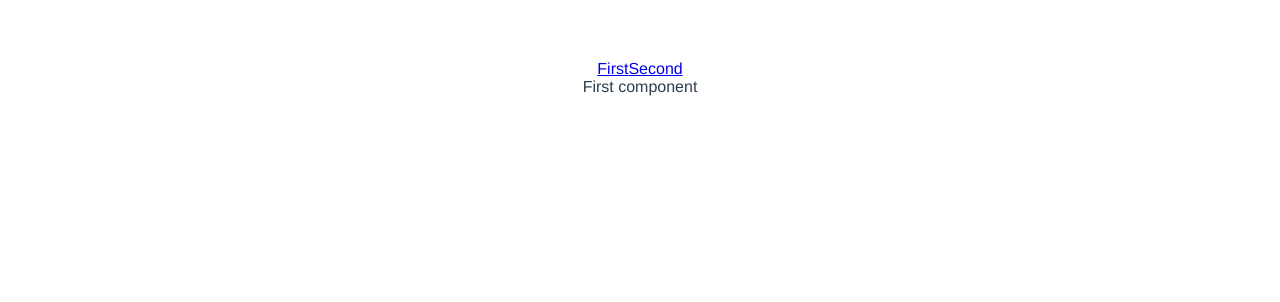
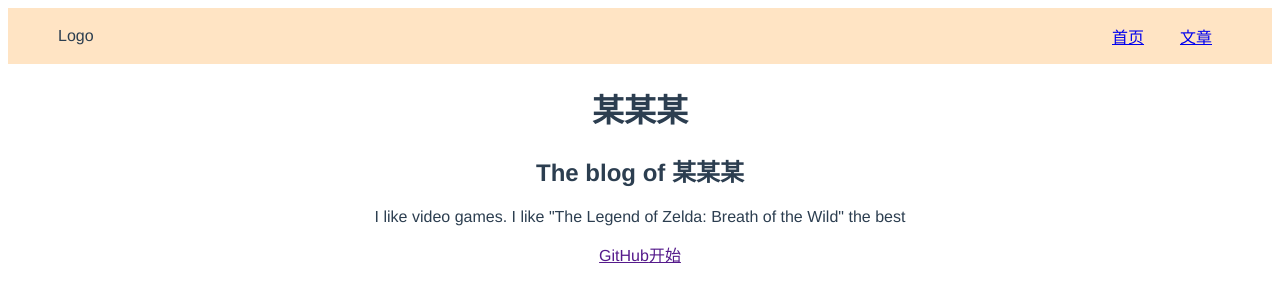
Before and after one commit to NarathSpring/vite-website-1, a Vue app: page / in a window 1280 px wide. Shown: the top 302 px of the page. Built offline with nearby package versions, Linux system fonts and the light colour scheme.

Commit message:
封装 Topnav

```diff
--- a/package.json
+++ b/package.json
@@ -11,6 +11,7 @@
   },
   "devDependencies": {
     "@vue/compiler-sfc": "^3.0.0-rc.1",
+    "sass": "^1.26.11",
     "typescript": "^4.0.3",
     "vite": "^1.0.0-rc.1"
   }
--- a/src/App.vue
+++ b/src/App.vue
@@ -1,14 +1,16 @@
 <template>
-<div>
-  <router-link to="/">First</router-link>
-  <router-link to="/second">Second</router-link>
-</div>
-<router-view />
+  <Topnav />
+  <router-view />
 </template>
 
-<script>
+<script lang="ts">
+import Topnav from "./components/Topnav.vue";
 export default {
   name: "App",
-  components: {}
+  components: {
+    Topnav
+  }
 };
 </script>
+
+<style lang="scss" scoped></style>
--- a/src/components/FirstComponent.vue
+++ /dev/null
@@ -1,3 +0,0 @@
-<template>
-<div>First component</div>
-</template>
--- a/src/components/SecondComponent.vue
+++ /dev/null
@@ -1,3 +0,0 @@
-<template>
-<div>Second component</div>
-</template>
--- /dev/null
+++ b/src/components/Topnav.vue
@@ -0,0 +1,37 @@
+<template>
+  <div class="topnav">
+    <div class="logo">Logo</div>
+    <div class="menu">
+      <ul>
+        <li><router-link to="/"> 首页</router-link></li>
+        <li><router-link to="/doc">文章</router-link></li>
+      </ul>
+    </div>
+  </div>
+</template>
+
+<script lang="ts">
+export default {};
+</script>
+
+<style lang="scss" scoped>
+.topnav {
+  background-color: bisque;
+  padding-left: 50px;
+  padding-right: 50px;
+  display: flex;
+  justify-content: space-between;
+  align-items: center;
+  ul {
+    padding-left: 10px;
+    padding-right: 10px;
+    display: flex;
+    justify-content: space-between;
+    // flex-direction: row;
+    width: 100px;
+  }
+  li {
+    list-style: none;
+  }
+}
+</style>
--- a/src/index.css
+++ b/src/index.scss
@@ -4,5 +4,4 @@
   -moz-osx-font-smoothing: grayscale;
   text-align: center;
   color: #2c3e50;
-  margin-top: 60px;
 }
--- /dev/null
+++ b/src/views/Doc.vue
@@ -0,0 +1,12 @@
+<template>
+<div>
+  <div class="topnav">
+    <div class="logo"></div>
+    <div class="menu"></div>
+  </div>
+  <div class="content">
+    <aside>边栏</aside>
+    <main>主要内容</main>
+  </div>
+</div>
+</template>
--- /dev/null
+++ b/src/views/Home.vue
@@ -0,0 +1,21 @@
+<template>
+<div>
+  <div class="topnav">
+    <div class="logo"></div>
+    <div class="menu"></div>
+  </div>
+
+  <div class="banner">
+    <h1>某某某</h1>
+    <h2>The blog of 某某某</h2>
+    <p>
+      I like video games. I like "The Legend of Zelda: Breath of the Wild" the
+      best
+    </p>
+    <p class="actions">
+      <a href="">GitHub</a>
+      <a href="">开始</a>
+    </p>
+  </div>
+</div>
+</template>
```
Also changed, not shown: src/main.ts (+5 -5 lines), 1 other file (tests, documents, lock files or other folders).
